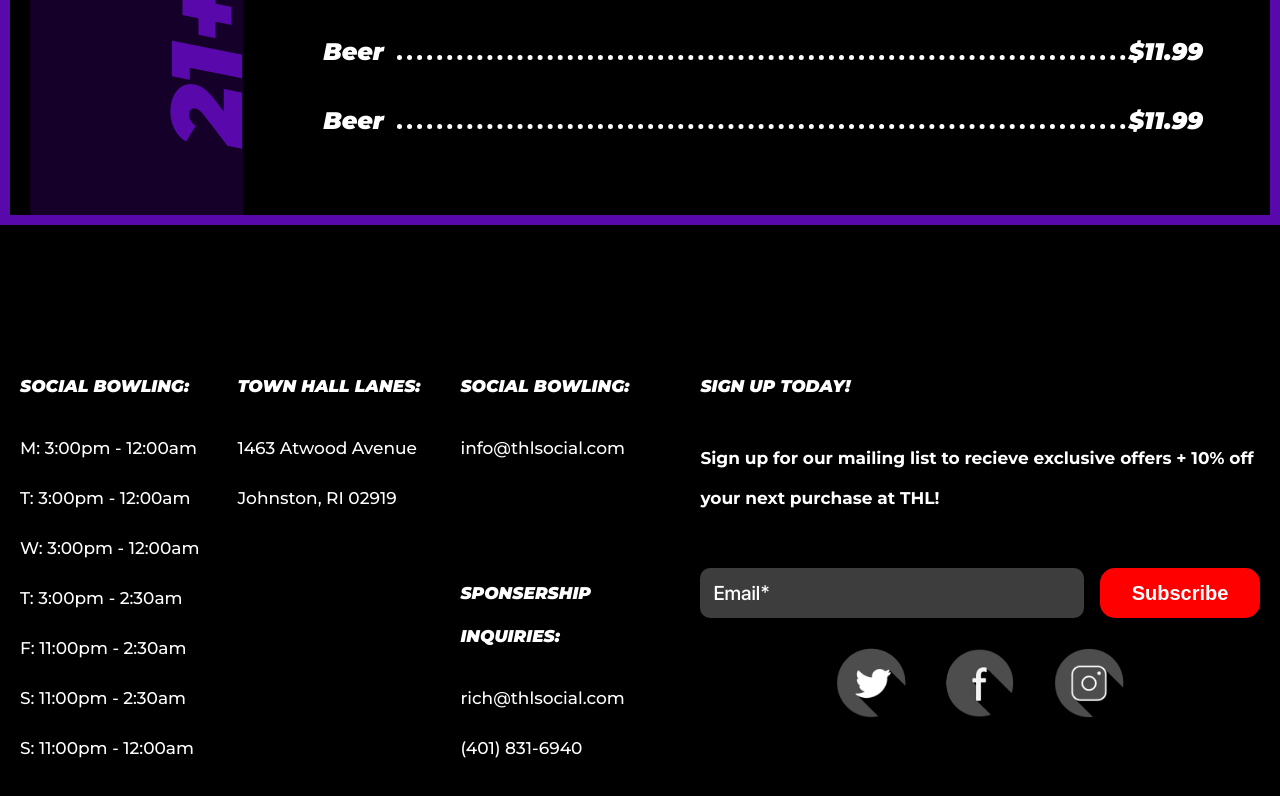
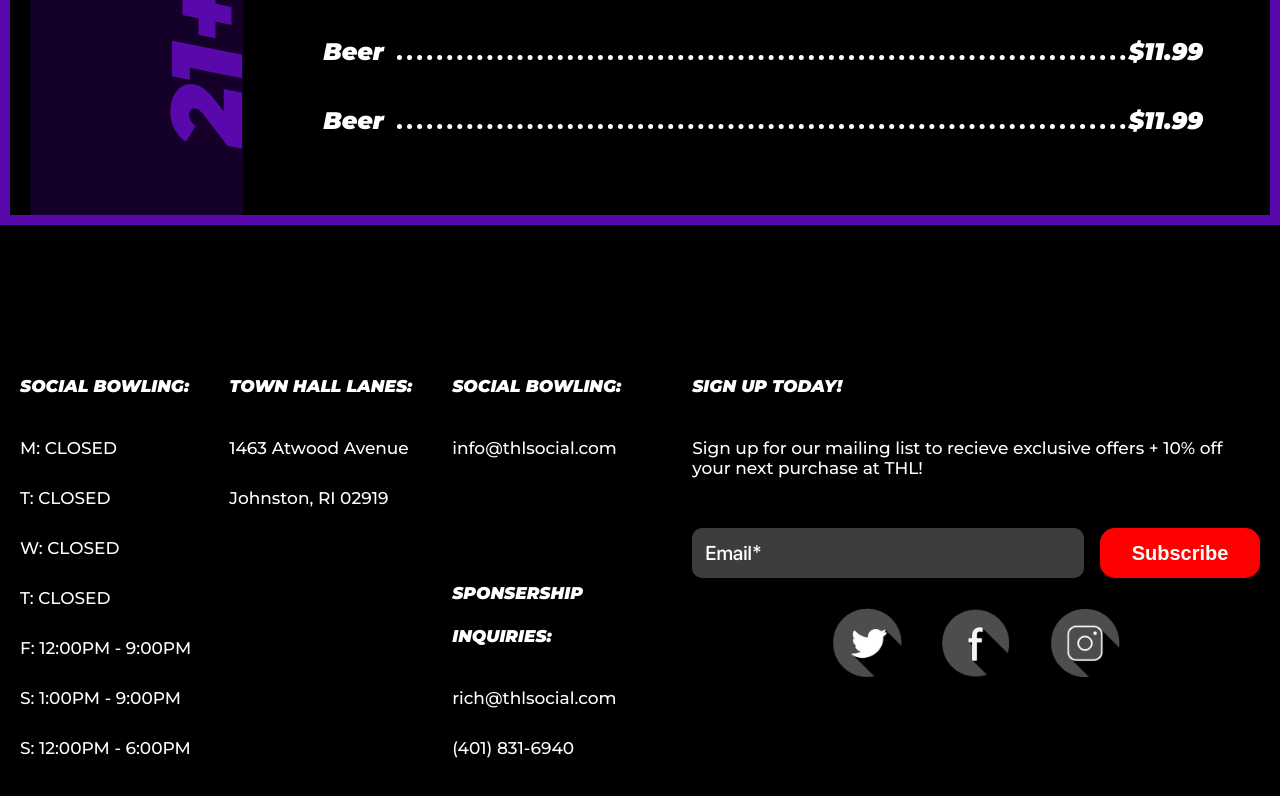
Before and after one commit to AlexMotaco/thlsocial.com, a plain HTML site: page THL/menu.html in a window 1280 px wide. Shown: the part 5629-6425 px from the top of the page. Drawn offline with Linux system fonts and the light colour scheme.

Commit message:
Update menu.html

```diff
--- a/THL/menu.html
+++ b/THL/menu.html
@@ -404,13 +404,13 @@
 						<div class="footer-column-1-top">
 							<div class="footer-row footer-row-1">
 								<h3>SOCIAL BOWLING:</h3>
-								<p>M: 3:00pm - 12:00am</p>
-								<p>T: 3:00pm - 12:00am</p>
-								<p>W: 3:00pm - 12:00am</p>
-								<p>T: 3:00pm - 2:30am</p>
-								<p>F: 11:00pm - 2:30am</p>
-								<p>S: 11:00pm - 2:30am</p>
-								<p>S: 11:00pm - 12:00am</p>
+								<p>M: CLOSED</p>
+								<p>T: CLOSED</p>
+								<p>W: CLOSED</p>
+								<p>T: CLOSED</p>
+								<p>F: 12:00PM - 9:00PM</p>
+								<p>S: 1:00PM - 9:00PM</p>
+								<p>S: 12:00PM - 6:00PM</p>
 							</div>
 
 							<div class="footer-row footer-row-2">
@@ -438,11 +438,11 @@
 					<div class="footer-column footer-column-3">
 						<div class="footer-row footer-row-5">
 							<h3>SIGN UP TODAY!</h3>
-							<h4>
+							<p>
 								Sign up for our mailing list to recieve
 								exclusive offers + 10% off your next
 							   	purchase at THL!
-							</h4>
+							</p>
 						</div>
 
 						<div class="footer-row footer-row-6">
@@ -454,9 +454,9 @@
 							</form>
 
 							<div class="footer-social-links">
-								<a href="#"><img src="assets/img/twitter png 1.png" alt=""></a>
-								<a href="#"><img src="assets/img/facebook png 1.png" alt=""></a>
-								<a href="#"><img src="assets/img/instagram.png" alt=""></a>
+								<a href="https://twitter.com/thlbowlri?lang=en"><img src="assets/img/twitter png 1.png" alt=""></a>
+								<a href="https://www.facebook.com/townhalllanes/"><img src="assets/img/facebook png 1.png" alt=""></a>
+								<a href="https://www.instagram.com/thlbowlri/?hl=en"><img src="assets/img/instagram.png" alt=""></a>
 							</div>
 						</div>
 					</div>
```
